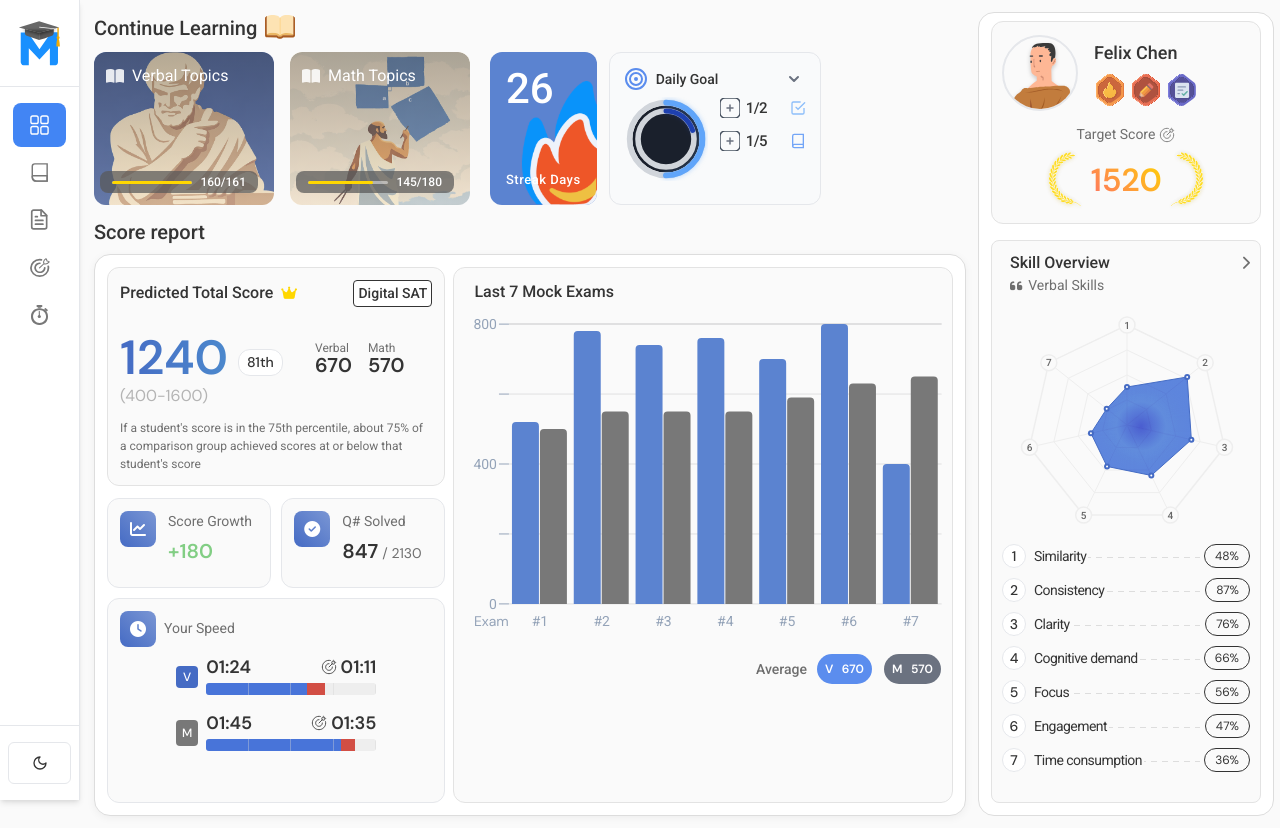
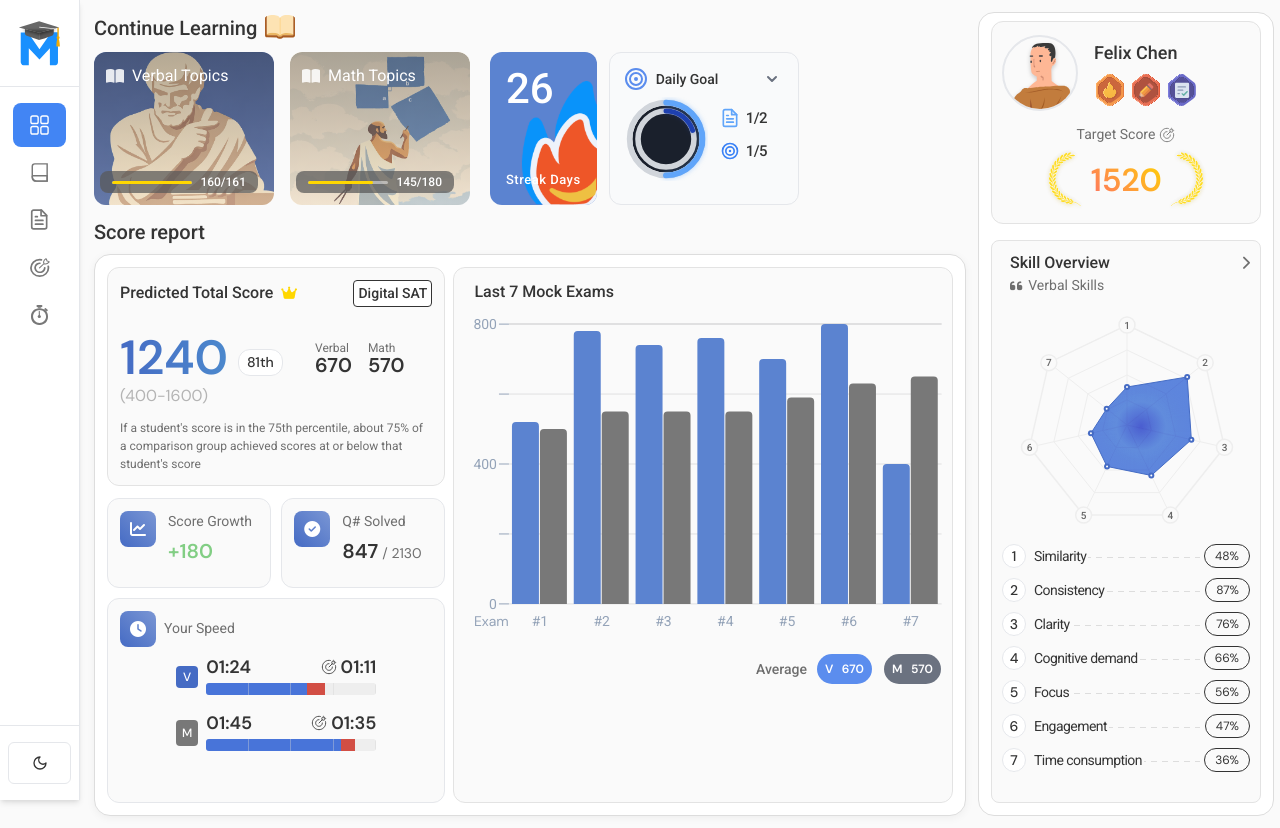
Before and after one commit to Orujhimaru/max_odyssey, a React (Vite) app: page /dashboard in a window 1280 px wide. Built offline with nearby package versions, Linux system fonts and the light colour scheme; a web font is replaced by a local one.

Commit message:
icon changes

```diff
--- a/src/components/WeeklyTasks/WeeklyTasks.css
+++ b/src/components/WeeklyTasks/WeeklyTasks.css
@@ -237,6 +237,7 @@
   flex-direction: column;
   gap: 10px;
   justify-content: center;
+  padding-top: 10px;
 }
 
 .wk_challenge-item {
@@ -291,8 +292,8 @@
   pointer-events: auto;
   transition-delay: 0.15s;
   position: relative;
-  top: -20px;
-  right: 30px;
+  top: -12px;
+  right: 20px;
 
 }
 
--- a/src/components/WeeklyTasks/WeeklyTasks.jsx
+++ b/src/components/WeeklyTasks/WeeklyTasks.jsx
@@ -169,17 +169,13 @@ const WeeklyTasks = () => {
                       <path d="M15 6L8 13L5 10" stroke="white" strokeWidth="2" strokeLinecap="round" strokeLinejoin="round" />
                     </svg>
                   ) : (
-                    <svg width="20" height="20" viewBox="0 0 20 20" fill="none">
-                      <rect width="20" height="20" rx="5" stroke="#4b5563" strokeWidth="1.5" fill="none" />
-                      <path d="M10 7V13M7 10H13" stroke="#6b7280" strokeWidth="1.5" strokeLinecap="round" />
+                    <svg width="20" height="20" viewBox="0 0 24 24" fill="none">
+                      <path d="M14 2H6a2 2 0 00-2 2v16a2 2 0 002 2h12a2 2 0 002-2V8l-6-6z" stroke="#60a5fa" strokeWidth="2" strokeLinecap="round" strokeLinejoin="round" fill="none" />
+                      <path d="M14 2v6h6M16 13H8M16 17H8M10 9H8" stroke="#60a5fa" strokeWidth="2" strokeLinecap="round" strokeLinejoin="round" />
                     </svg>
                   )}
                 </div>
                 <span className="wk_challenge-progress">{testsCompleted}/{testsTarget}</span>
-                <svg className="wk_challenge-icon" width="16" height="16" viewBox="0 0 24 24" fill="none">
-                  <path d="M9 11l3 3L22 4" stroke="#60a5fa" strokeWidth="2" strokeLinecap="round" />
-                  <path d="M21 12v7a2 2 0 01-2 2H5a2 2 0 01-2-2V5a2 2 0 012-2h11" stroke="#60a5fa" strokeWidth="2" />
-                </svg>
               </div>
 
               {/* Practices Challenge */}
@@ -191,17 +187,14 @@ const WeeklyTasks = () => {
                       <path d="M15 6L8 13L5 10" stroke="white" strokeWidth="2" strokeLinecap="round" strokeLinejoin="round" />
                     </svg>
                   ) : (
-                    <svg width="20" height="20" viewBox="0 0 20 20" fill="none">
-                      <rect width="20" height="20" rx="5" stroke="#4b5563" strokeWidth="1.5" fill="none" />
-                      <path d="M10 7V13M7 10H13" stroke="#6b7280" strokeWidth="1.5" strokeLinecap="round" />
+                    <svg width="20" height="20" viewBox="0 0 24 24" fill="none">
+                      <circle cx="12" cy="12" r="9" stroke="#3b82f6" strokeWidth="2" fill="none" />
+                      <circle cx="12" cy="12" r="5" stroke="#3b82f6" strokeWidth="2" fill="none" />
+                      <circle cx="12" cy="12" r="1.5" fill="#3b82f6" />
                     </svg>
                   )}
                 </div>
                 <span className="wk_challenge-progress">{practicesCompleted}/{practicesTarget}</span>
-                <svg className="wk_challenge-icon" width="16" height="16" viewBox="0 0 24 24" fill="none">
-                  <path d="M4 19.5A2.5 2.5 0 016.5 17H20" stroke="#3b82f6" strokeWidth="2" strokeLinecap="round" />
-                  <path d="M6.5 2H20v20H6.5A2.5 2.5 0 014 19.5v-15A2.5 2.5 0 016.5 2z" stroke="#3b82f6" strokeWidth="2" />
-                </svg>
               </div>
             </div>
           </div>
@@ -251,17 +244,13 @@ const WeeklyTasks = () => {
                       <path d="M15 6L8 13L5 10" stroke="white" strokeWidth="2" strokeLinecap="round" strokeLinejoin="round" />
                     </svg>
                   ) : (
-                    <svg width="20" height="20" viewBox="0 0 20 20" fill="none">
-                      <rect width="20" height="20" rx="5" stroke="#4b5563" strokeWidth="1.5" fill="none" />
-                      <path d="M10 7V13M7 10H13" stroke="#6b7280" strokeWidth="1.5" strokeLinecap="round" />
+                    <svg width="20" height="20" viewBox="0 0 24 24" fill="none">
+                      <path d="M14 2H6a2 2 0 00-2 2v16a2 2 0 002 2h12a2 2 0 002-2V8l-6-6z" stroke="#60a5fa" strokeWidth="2" strokeLinecap="round" strokeLinejoin="round" fill="none" />
+                      <path d="M14 2v6h6M16 13H8M16 17H8M10 9H8" stroke="#60a5fa" strokeWidth="2" strokeLinecap="round" strokeLinejoin="round" />
                     </svg>
                   )}
                 </div>
                 <span className="wk_challenge-progress">{testsCompleted}/{testsTarget}</span>
-                <svg className="wk_challenge-icon" width="16" height="16" viewBox="0 0 24 24" fill="none">
-                  <path d="M9 11l3 3L22 4" stroke="#60a5fa" strokeWidth="2" strokeLinecap="round" />
-                  <path d="M21 12v7a2 2 0 01-2 2H5a2 2 0 01-2-2V5a2 2 0 012-2h11" stroke="#60a5fa" strokeWidth="2" />
-                </svg>
               </div>
 
               <div className="wk_challenge-item">
@@ -272,17 +261,14 @@ const WeeklyTasks = () => {
                       <path d="M15 6L8 13L5 10" stroke="white" strokeWidth="2" strokeLinecap="round" strokeLinejoin="round" />
                     </svg>
                   ) : (
-                    <svg width="20" height="20" viewBox="0 0 20 20" fill="none">
-                      <rect width="20" height="20" rx="5" stroke="#4b5563" strokeWidth="1.5" fill="none" />
-                      <path d="M10 7V13M7 10H13" stroke="#6b7280" strokeWidth="1.5" strokeLinecap="round" />
+                    <svg width="20" height="20" viewBox="0 0 24 24" fill="none">
+                      <circle cx="12" cy="12" r="9" stroke="#3b82f6" strokeWidth="2" fill="none" />
+                      <circle cx="12" cy="12" r="5" stroke="#3b82f6" strokeWidth="2" fill="none" />
+                      <circle cx="12" cy="12" r="1.5" fill="#3b82f6" />
                     </svg>
                   )}
                 </div>
                 <span className="wk_challenge-progress">{practicesCompleted}/{practicesTarget}</span>
-                <svg className="wk_challenge-icon" width="16" height="16" viewBox="0 0 24 24" fill="none">
-                  <path d="M4 19.5A2.5 2.5 0 016.5 17H20" stroke="#3b82f6" strokeWidth="2" strokeLinecap="round" />
-                  <path d="M6.5 2H20v20H6.5A2.5 2.5 0 014 19.5v-15A2.5 2.5 0 016.5 2z" stroke="#3b82f6" strokeWidth="2" />
-                </svg>
               </div>
             </div>
 
```
